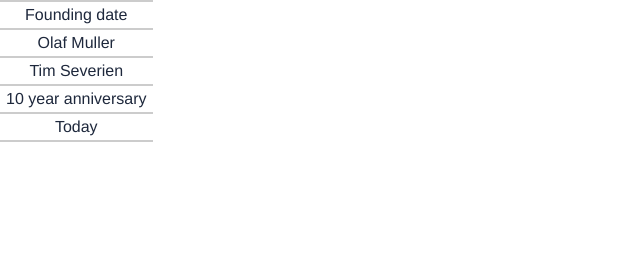
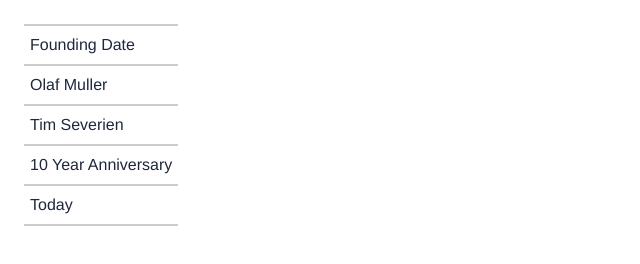
Before and after one commit to vicompany/vicademy-logo, a website: page src/templates/index.html in a window 1280 px wide. Shown: the whole page, without its empty margins (0-640 px from the left). Drawn offline with Linux system fonts and the light colour scheme; files that its build step writes are made by us from their sources; files whose address does not match are found by name.

Commit message:
Designerding

```diff
--- a/src/styles/main.css
+++ b/src/styles/main.css
@@ -64,8 +64,8 @@ body {
 
 .navigation {
     position: fixed;
-    top: 0;
-    left: 0;
+    top: 24px;
+    left: 24px;
 }
 
 .navigation__list {
@@ -73,17 +73,24 @@ body {
     padding: 0;
 
     list-style-type: none;
-
-    border-top: 2px solid #ccc;
 }
 
 .navigation__item {
+    margin: 0 0 -2px;
+    padding: 6px 0;
+
+    border-top: 2px solid #ccc;
     border-bottom: 2px solid #ccc;
 }
 
 .navigation__link {
     width: 100%;
 
+    text-align: left;
+
     background: none;
     border: none;
+    outline: none;
+
+    cursor: pointer;
 }
--- a/src/templates/index.html
+++ b/src/templates/index.html
@@ -5,29 +5,32 @@
     <meta charset="UTF-8">
     <meta name="viewport" content="width=device-width, initial-scale=1.0">
     <meta http-equiv="X-UA-Compatible" content="ie=edge">
-    <title>VI Company Academy Logo</title>
+
+    <title>vi company - Academy Logo</title>
+
     <link rel="stylesheet" href="assets/styles/main.css">
+    <link rel="icon" href="assets/images/favicons/32.png" sizes="32x32">
 </head>
 
 <body>
 
     <div class="container">
+        <nav class="navigation js-preset-list">
+            <ul class="navigation__list">
+                <li class="navigation__item"><button class="navigation__link" data-date="2007-03-14">Founding Date</button></li>
+                <li class="navigation__item"><button class="navigation__link" data-date="2012-01-01">Olaf Muller</button></li>
+                <li class="navigation__item"><button class="navigation__link" data-date="2017-11-01">Tim Severien</button></li>
+                <li class="navigation__item"><button class="navigation__link" data-date="2017-03-31">10 Year Anniversary</button></li>
+                <li class="navigation__item"><button class="navigation__link js-preset-today" data-date="0000-00-00">Today</button></li>
+            </ul>
+        </nav>
+
         <div class="logo">
             <svg height="512" width="512" viewBox="-1 -1 2 2" xmlns="http://www.w3.org/2000/svg" class="shape">
                 <path d="M 50 0 L 100 50 L 50 100 L 0 50 z" fill="#f2f2f4" class="js-logo-background" />
                 <path d="M 50 0 L 100 50 L 50 100 L 0 50 z" fill="#1e283c" class="js-logo-path" />
             </svg>
         </div>
-
-        <nav class="navigation js-preset-list">
-            <ul class="navigation__list">
-                <li class="navigation__item"><button class="navigation__link" data-date="2007-03-14">Founding date</button></li>
-                <li class="navigation__item"><button class="navigation__link" data-date="2012-01-01">Olaf Muller</button></li>
-                <li class="navigation__item"><button class="navigation__link" data-date="2017-11-01">Tim Severien</button></li>
-                <li class="navigation__item"><button class="navigation__link" data-date="2017-03-31">10 year anniversary</button></li>
-                <li class="navigation__item"><button class="navigation__link js-preset-today" data-date="0000-00-00">Today</button></li>
-            </ul>
-        </nav>
     </div>
 
     <script src="assets/scripts/main.js"></script>
```
Also changed, not shown: src/images/1987-10-19.png (deleted), src/images/backgrounds/2012-01-01.png (renamed from src/images/2012-01-01.png), src/images/backgrounds/2017-03-31.png (renamed from src/images/2017-03-31.png), src/images/backgrounds/2017-11-01.png (renamed from src/images/2017-11-01.png), src/images/favicons/32.png (added), 6 other files.
